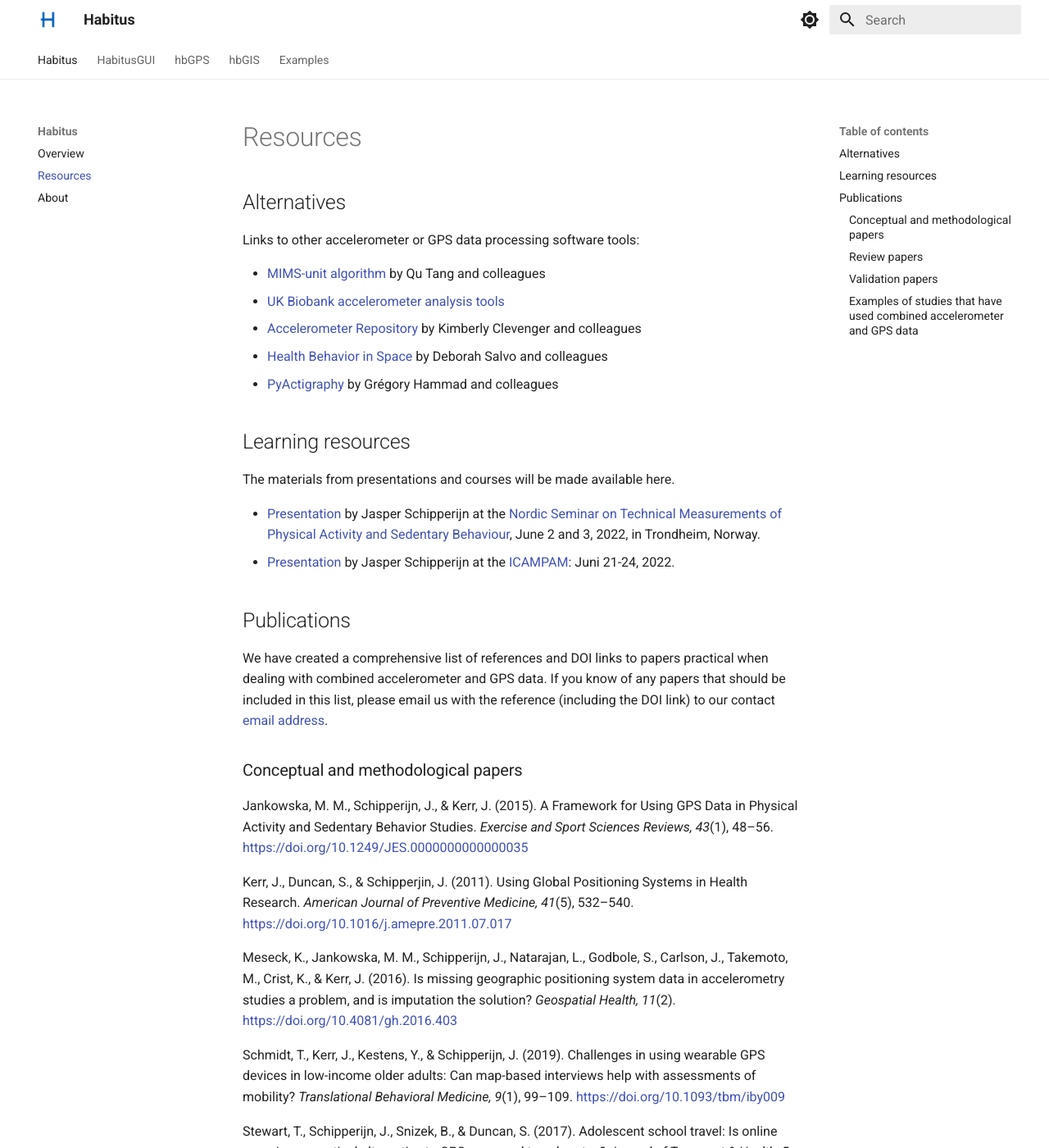
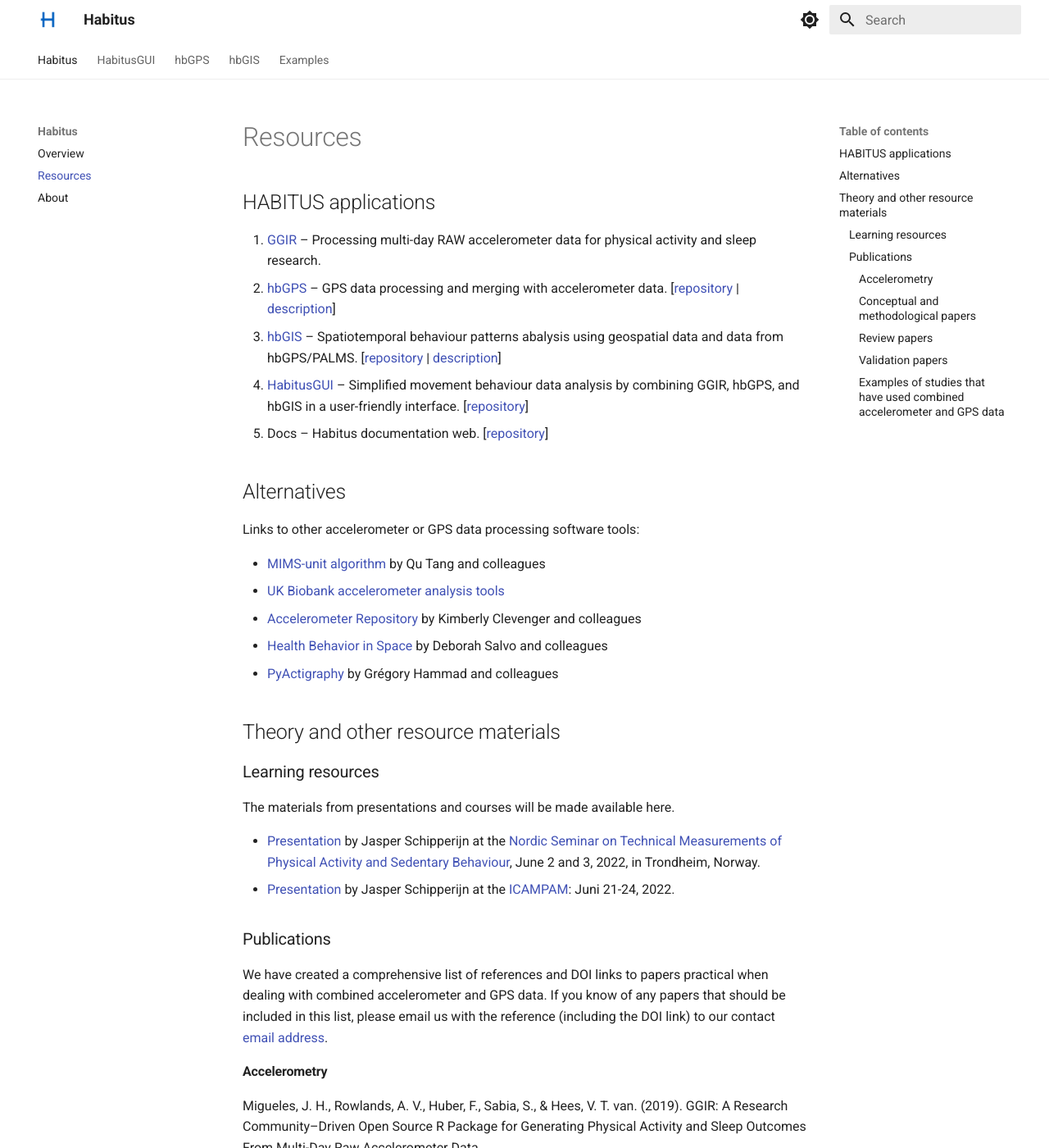
Before and after one commit to habitus-eu/HabitusDOCS, an MkDocs documentation site: the page built from docs/resources.md, in a window 1280 px wide and 1400 px high. Shown: the whole window at 82% size. Built offline with MkDocs 1.6.1 and Material for MkDocs 9.7.7, drawn with Linux system fonts in a browser that asks for light colours; some of the changed text lies outside the part shown.

Commit message:
docs updated

```diff
--- a/docs/resources.md
+++ b/docs/resources.md
@@ -1,3 +1,11 @@
+## HABITUS applications
+
+1. [GGIR](https://wadpac.github.io/GGIR/) – Processing multi-day RAW accelerometer data for physical activity and sleep research.
+1. [hbGPS](gps/index.md) – GPS data processing and merging with accelerometer data. [[repository](https://github.com.mcas.ms/habitus-eu/hbGPS) | [description](https://github.com.mcas.ms/habitus-eu/hbGPS/blob/main/documentation.md)]
+2. [hbGIS](gis/index.md) – Spatiotemporal behaviour patterns abalysis using geospatial data and data from hbGPS/PALMS. [[repository](https://github.com.mcas.ms/habitus-eu/hbGIS) | [description](https://github.com.mcas.ms/habitus-eu/hbGIS/blob/main/documentation.md)]
+3. [HabitusGUI](gui/index.md) – Simplified movement behaviour data analysis by combining GGIR, hbGPS, and hbGIS in a user-friendly interface. [[repository](https://github.com.mcas.ms/habitus-eu/HabitusGUI)]
+4. Docs – Habitus documentation web. [[repository](https://github.com.mcas.ms/habitus-eu/docs)]
+
 ## Alternatives
 
 Links to other accelerometer or GPS data processing software tools:
@@ -8,18 +16,24 @@
 - [Health Behavior in Space](https://github.com/dsalvolab/hbspace) by Deborah Salvo and colleagues
 - [PyActigraphy](https://ghammad.github.io/pyActigraphy/index.html) by Grégory Hammad and colleagues
 
-## Learning resources
+## Theory and other resource materials
+
+### Learning resources
 
 The materials from presentations and courses will be made available here.
 
 - [Presentation](https://research.idi.ntnu.no/nordic-pabs-2022/presentations/10_Adding_context_to_accelerometer_data_using_GPS_devices_JS.pdf) by Jasper Schipperijn at the [Nordic Seminar on Technical Measurements of Physical Activity and Sedentary Behaviour](https://research.idi.ntnu.no/nordic-pabs-2022/), June 2 and 3, 2022, in Trondheim, Norway.
 - [Presentation](https://www.sdu.dk/-/media/files/om_sdu/institutter/iob/forskningsenheder/active+living/habitus/habitus-presentation-icampan-2022.pdf) by Jasper Schipperijn at the [ICAMPAM](https://ismpb.org/icampam/): Juni 21-24, 2022.
 
-## Publications
+### Publications
 
 We have created a comprehensive list of references and DOI links to papers practical when dealing with combined accelerometer and GPS data. If you know of any papers that should be included in this list, please email us with the reference (including the DOI link) to our contact [email address](mailto:habitus@sdu.dk).
 
-### Conceptual and methodological papers
+#### Accelerometry
+
+Migueles, J. H., Rowlands, A. V., Huber, F., Sabia, S., & Hees, V. T. van. (2019). GGIR: A Research Community–Driven Open Source R Package for Generating Physical Activity and Sleep Outcomes From Multi-Day Raw Accelerometer Data. https://journals.humankinetics.com/view/journals/jmpb/2/3/article-p188.xml
+
+#### Conceptual and methodological papers
 
 Jankowska, M. M., Schipperijn, J., & Kerr, J. (2015). A Framework for Using GPS Data in Physical Activity and Sedentary Behavior Studies. *Exercise and Sport Sciences Reviews, 43*(1), 48–56. https://doi.org/10.1249/JES.0000000000000035
 
@@ -31,7 +45,7 @@
 
 Stewart, T., Schipperijn, J., Snizek, B., & Duncan, S. (2017). Adolescent school travel: Is online mapping a practical alternative to GPS-assessed travel routes? *Journal of Transport & Health, 5*, 113–122. https://doi.org/10.1016/j.jth.2016.10.001
 
-### Review papers
+#### Review papers
 
 Krenn, P. J., Titze, S., Oja, P., Jones, A., & Ogilvie, D. (2011). Use of Global Positioning Systems to Study Physical Activity and the Environment. *American Journal of Preventive Medicine, 41*(5), 508–515. https://doi.org/10.1016/j.amepre.2011.06.046
 
@@ -40,11 +54,11 @@
 Yi, L., Wilson, J. P., Mason, T. B., Habre, R., Wang, S., & Dunton, G. F. (2019). Methodologies for assessing contextual exposure to the built environment in physical activity studies: *A systematic review. Health & Place, 60*, 102226. https://doi.org/10.1016/j.healthplace.2019.102226
 
 
-### Validation papers
+#### Validation papers
 
 Schipperijn, J., Kerr, J., Duncan, S., Madsen, T., Klinker, C. D., & Troelsen, J. (2014). Dynamic Accuracy of GPS Receivers for Use in Health Research: A Novel Method to Assess GPS Accuracy in Real-World Settings. *Frontiers in Public Health, 2*. https://doi.org/10.3389/fpubh.2014.00021
 
-### Examples of studies that have used combined accelerometer and GPS data
+#### Examples of studies that have used combined accelerometer and GPS data
 
 Alberico, C. O., Schipperijn, J., & Reis, R. S. (2017). Use of global positioning system for physical activity research in youth: ESPAÇOS Adolescentes, Brazil. *Preventive Medicine, 103*, S59–S65. https://doi.org/10.1016/j.ypmed.2016.12.026
 
--- a/pyproject.toml
+++ b/pyproject.toml
@@ -10,7 +10,7 @@
 repository = "https://github.com/habitus-eu/HabitusDocs"
 documentation = "https://TO-DO/"
 keywords = ["", ""]
-
+package-mode = false
 
 [tool.poetry.dependencies]
 python = "^3.10"
```
Also changed, not shown: docs/about.md (+1 -5 lines), docs/gis/index.md (+17 -7 lines), docs/gps/index.md (+4 -0 lines), docs/gui/index.md (+8 -4 lines), 1 other file.
